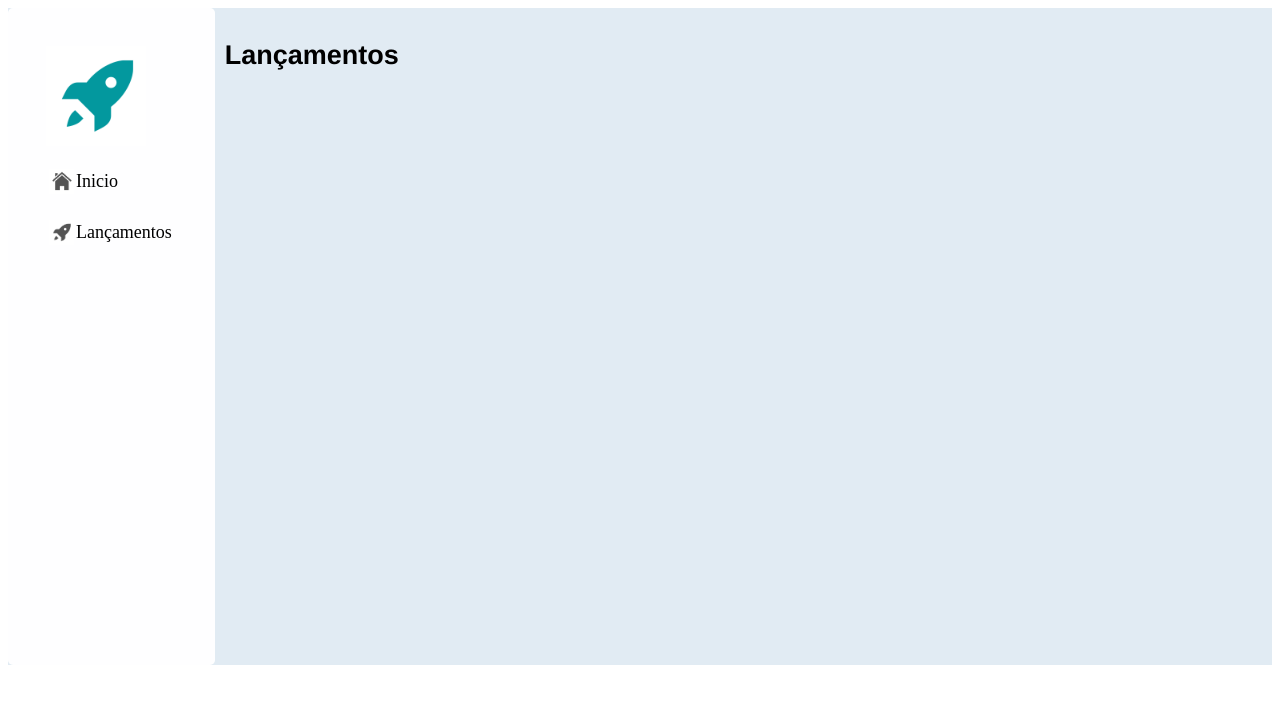
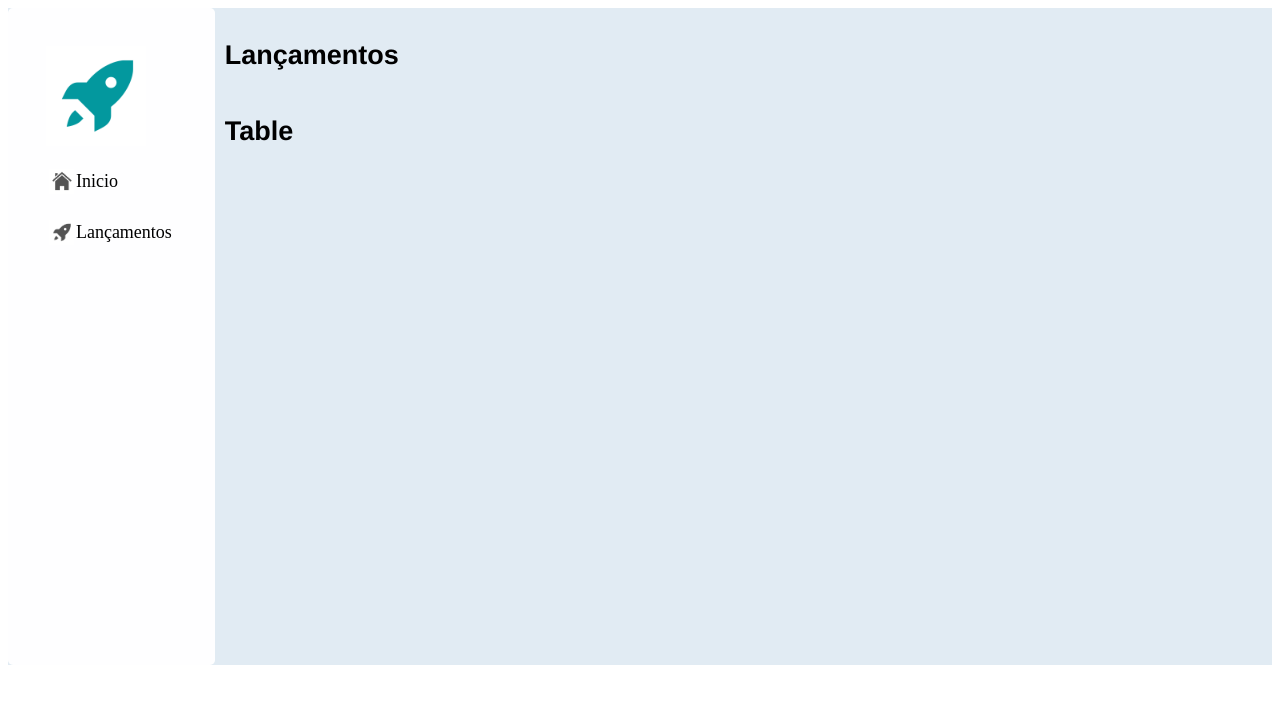
Before and after one commit to CarolinaInglethe/ci-space-x, a React (Create React App) app: page / in a window 1280 px wide. Both pictures are taken after a click on the button "Veja aqui". Shown: the top 704 px of the page. Built offline with nearby package versions, Linux system fonts and the light colour scheme; no server answers.

Commit message:
Releases - cria componente TableReleases

```diff
--- /dev/null
+++ b/src/components/TableReleases.jsx
@@ -0,0 +1,12 @@
+import React from 'react';
+
+const TableReleases = () => {
+
+  return (
+    <div className="table-releases-container">
+     <h2>Table</h2>
+    </div>
+  )
+}
+
+export default TableReleases;
--- a/src/css/App.css
+++ b/src/css/App.css
@@ -65,6 +65,7 @@ a {
 
 .releases-section {
   display: flex;
+  flex-direction: column;
   font-family: 'Franklin Gothic Medium', 'Arial Narrow', Arial, sans-serif;
   font-size: large;
   margin: 10px;
--- a/src/pages/Releases.jsx
+++ b/src/pages/Releases.jsx
@@ -1,6 +1,7 @@
 import React, { useContext, useEffect } from 'react';
 import NavBar from '../components/NavBar';
 import InfoContext from '../context/infoContext';
+import TableReleases from '../components/TableReleases';
 
 const Releasers = () => {
   const { requestReleasers, setInfoReleasers, infoReleasers } = useContext(InfoContext);
@@ -17,6 +18,8 @@ const Releasers = () => {
 
       <section className="releases-section">
         <h1>Lançamentos</h1>
+
+        <TableReleases />
       </section>
 
     </div>
```
